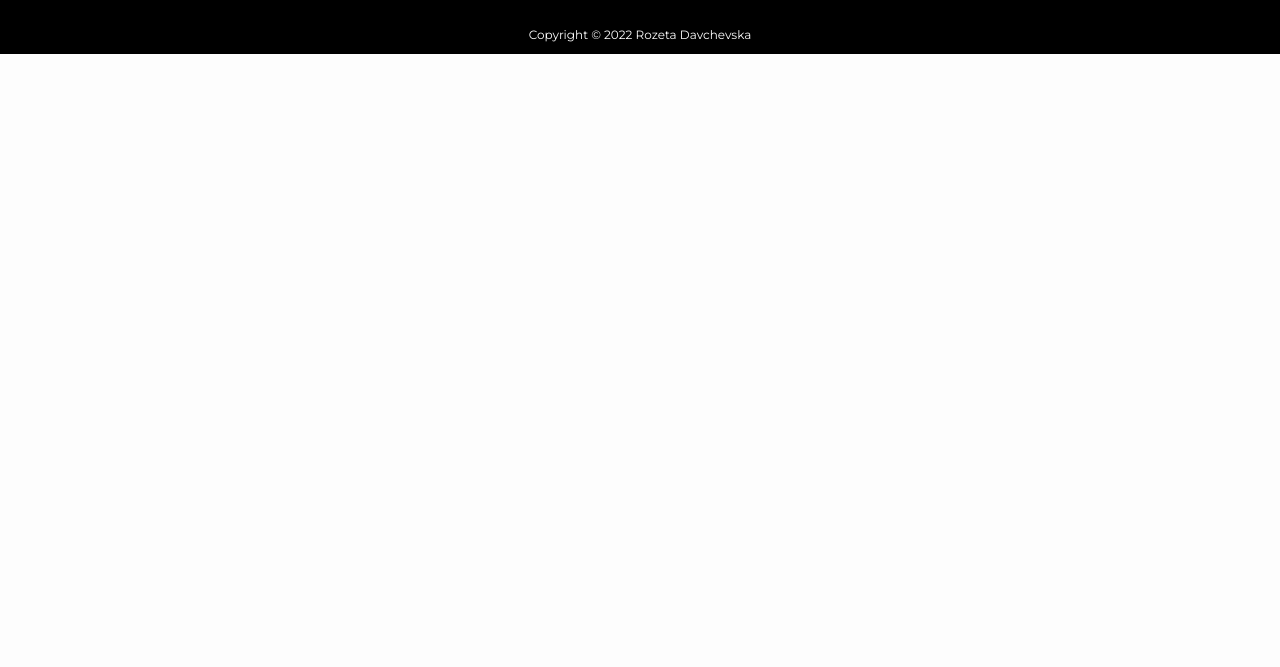
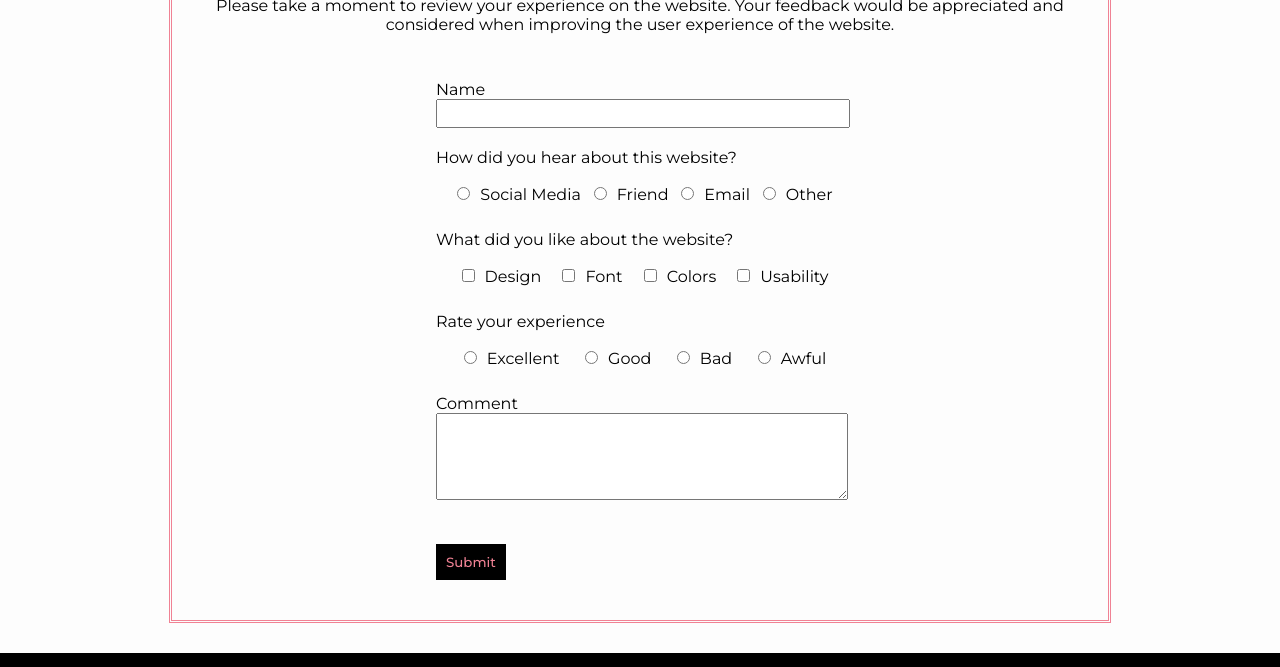
Before and after one commit to rozetadavchevska/FEIT-OWEB-Project, a plain HTML site: page pages/reviews.html in a window 1280 px wide. Shown: the part 207-874 px from the top of the page. Before the commit the page ends 800 px from the top, so only its background shows below. Drawn offline with Linux system fonts and the light colour scheme.

Commit message:
Add reviews page and music section

```diff
--- a/pages/reviews.html
+++ b/pages/reviews.html
@@ -26,6 +26,53 @@
         </nav>
     </header>
 
+    <div class="review-section">
+        <div class="review">
+            <div class="review-text">
+                <h2>Leave a review</h2>
+                <p>Please take a moment to review your experience on the website.
+                    Your feedback would be appreciated and considered when improving the user experience of the website.</p>
+            </div>
+            <form class="review-form">
+                <div class="name">
+                    <label class="question">Name</label><br>
+                    <input type="text" name="name">
+                </div>
+                <div class="heard">
+                    <label class="question">How did you hear about this website?</label><br>
+                    <div>
+                        <label><input type="radio" name="which-way">Social Media</label>
+                        <label><input type="radio" name="which-way">Friend</label>
+                        <label><input type="radio" name="which-way">Email</label>
+                        <label><input type="radio" name="which-way">Other</label>
+                    </div>
+                </div>
+                <div class="liked">
+                    <label class="question">What did you like about the website?</label><br>
+                    <div>
+                        <label><input type="checkbox" name="fave-thing">Design</label>
+                        <label><input type="checkbox" name="fave-thing">Font</label>
+                        <label><input type="checkbox" name="fave-thing">Colors</label>
+                        <label><input type="checkbox" name="fave-thing">Usability</label>
+                    </div>
+                </div>
+                <div class="experience">
+                    <label class="question">Rate your experience</label><br>
+                    <div>
+                        <label><input type="radio" name="which-way">Excellent</label>
+                        <label><input type="radio" name="which-way">Good</label>
+                        <label><input type="radio" name="which-way">Bad</label>
+                        <label><input type="radio" name="which-way">Awful</label>
+                    </div>
+                </div>
+                <div class="comment">
+                    <label class="question">Comment</label><br>
+                    <textarea name="comment" rows="5"></textarea>
+                </div>
+                <button class="btn submit-review-btn" type="submit">Submit</button>
+            </form>
+        </div>
+    </div>
 
     <footer>
         <div class="footer-content">
--- a/style.css
+++ b/style.css
@@ -169,11 +169,11 @@ li, a{
     margin:10px;
 }
 
-.movies>h3, .tv>h3, .movie-title, .tv-title{
+.movies>h3, .tv>h3, .music>h3, .movie-title, .tv-title{
     text-align: center;
 }
 
-.tv, .movies{
+.tv, .movies, .music{
     margin-top: 50px;
     margin-bottom: 50px;
 }
@@ -182,7 +182,7 @@ hr{
     margin-bottom: 20px;
 }
 
-.movies-grid, .tv-grid{
+.movies-grid, .tv-grid, .music-grid{
     display: flex;
     justify-content: space-around;
 }
@@ -195,6 +195,42 @@ hr{
 /*---------- Gallery ----------*/
 /*---------- Blog ----------*/
 /*---------- Reviews ----------*/
+.review-section{
+    display:flex;
+    justify-content: center;
+}
+
+.review{
+    width:70%;
+    display: flex;
+    flex-direction: column;
+    justify-content: center;
+    align-items: center;
+    margin:30px;
+    padding:20px;
+    border-style: double;
+    border-color: #f08294;
+}
+
+.heard>div, .liked>div, .experience>div{
+    display:flex;
+    justify-content: space-around;
+    margin:10px;
+}
+
+.name>div>label>input, .heard>div>label>input, .liked>div>label>input,
+.experience>div>label>input, .comment>div>label>input{
+    margin:10px;
+}
+
+ .name, .heard, .liked, .experience, .comment, .submit-review-btn{
+    margin:20px;
+}
+
+.name>input, .comment>textarea{
+    padding:5px;
+}
+
 /*---------- Contact ----------*/
 .contact-section{
     display:flex;
@@ -213,12 +249,12 @@ hr{
     align-items: center;
 }
 
-.contact-text{
+.contact-text, .review-text{
     margin: 10px;
     text-align: center;
 }
 
-.contact-form{
+.contact-form, .review-form{
     width: 50%;
     display:block;
 }
@@ -247,7 +283,7 @@ hr{
     width: 97.5%;
 }
 
-.message>textarea{
+.message>textarea, .comment>textarea, .name>input{
     padding:5px;
     width:98%;
 }
```
Also changed, not shown: index.html (+18 -1 lines).
